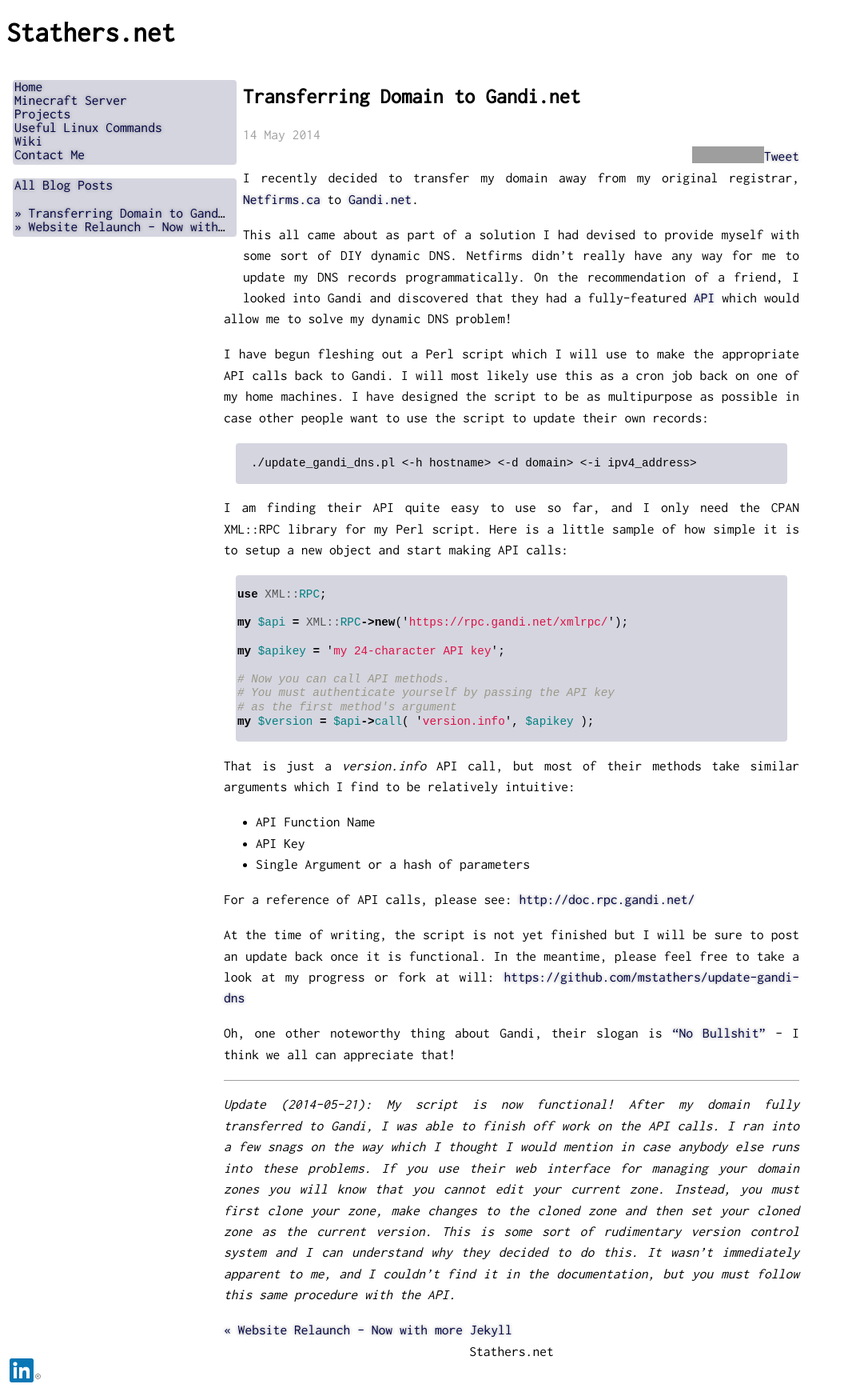
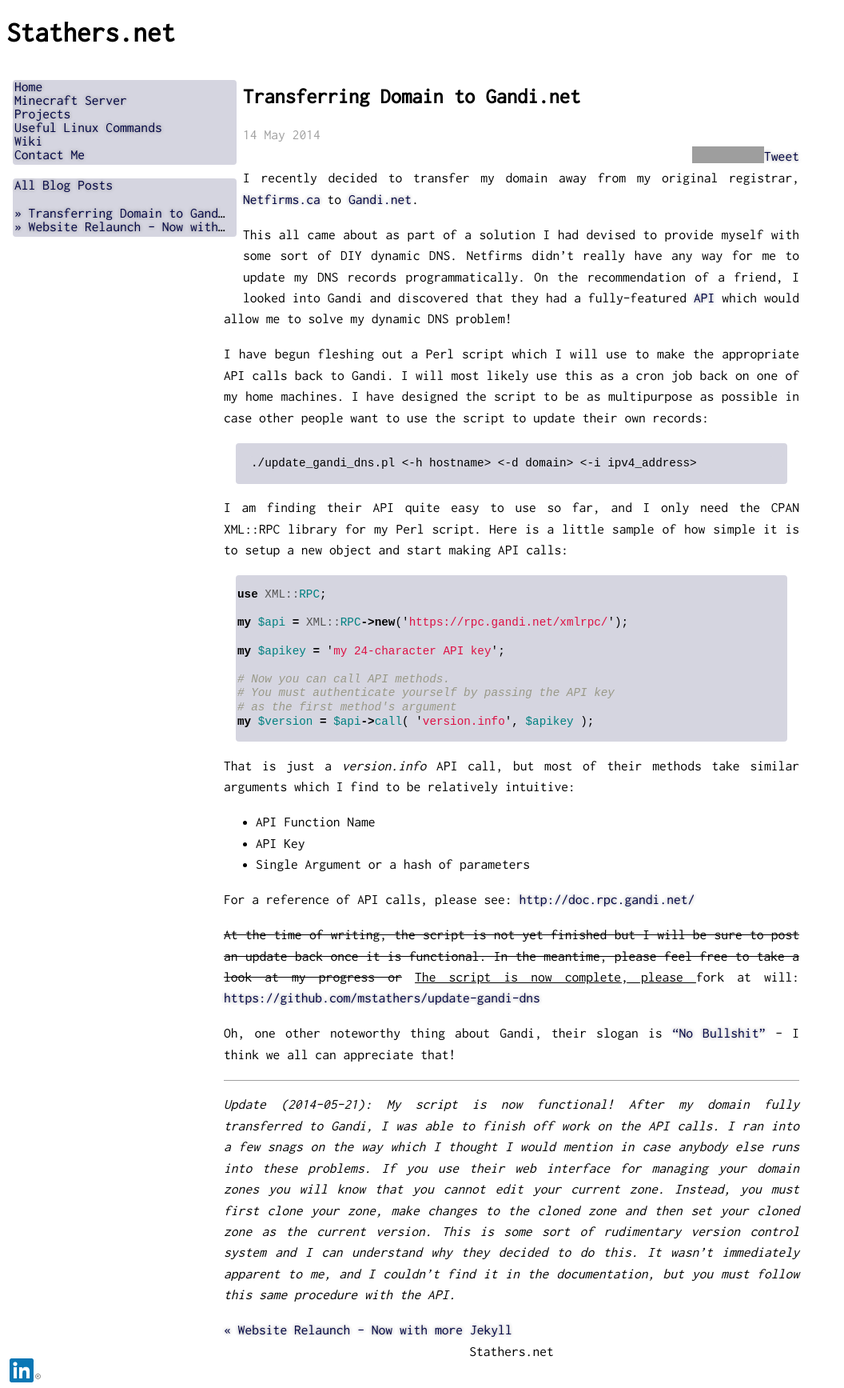
Before and after one commit to mstathers/stathers-net, a Jekyll site: the page built from _posts/2014-05-14-gandi-dns.md, in a window 1280 px wide. Shown: the whole page at 80% size, without its empty margins (0-1056 px from the left). Built offline with Jekyll 4.4.1, drawn with Linux system fonts in a browser that asks for light colours; comment, search, counter and statistics services are not loaded; grey boxes are pictures that could not be loaded.

Commit message:
add some <del> and <ins> tags to fix up some things in the gandi post.

```diff
--- a/_posts/2014-05-14-gandi-dns.md
+++ b/_posts/2014-05-14-gandi-dns.md
@@ -34,7 +34,7 @@
 
 For a reference of API calls, please see: <a href="http://doc.rpc.gandi.net/" target="_blank">http://doc.rpc.gandi.net/</a>
 
-At the time of writing, the script is not yet finished but I will be sure to post an update back once it is functional. In the meantime, please feel free to take a look at my progress or fork at will: <a href="https://github.com/mstathers/update-gandi-dns" target="_blank">https://github.com/mstathers/update-gandi-dns</a>
+<del datetime="2014-05-21">At the time of writing, the script is not yet finished but I will be sure to post an update back once it is functional. In the meantime, please feel free to take a look at my progress or</del> <ins datetime="2014-05-21">The script is now complete, please </ins>fork at will: <a href="https://github.com/mstathers/update-gandi-dns" target="_blank">https://github.com/mstathers/update-gandi-dns</a>
 
 Oh, one other noteworthy thing about Gandi, their slogan is <a href="http://www.gandi.net/no-bullshit" target="_blank">"No Bullshit"</a> - I think we all can appreciate that!
 
```
